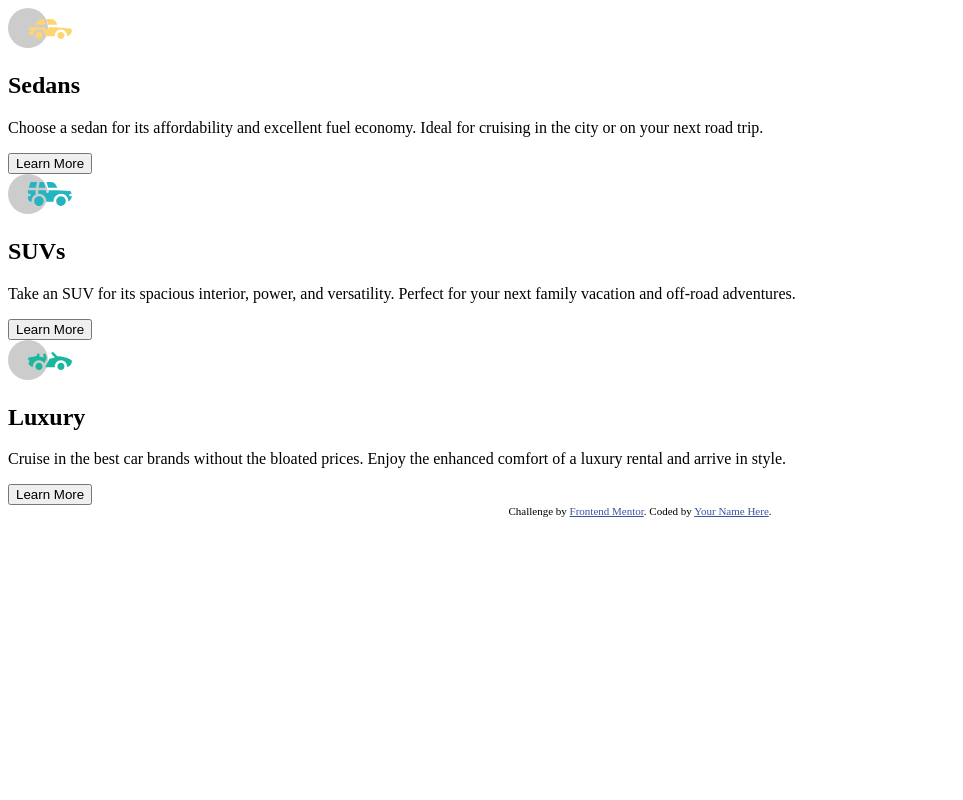
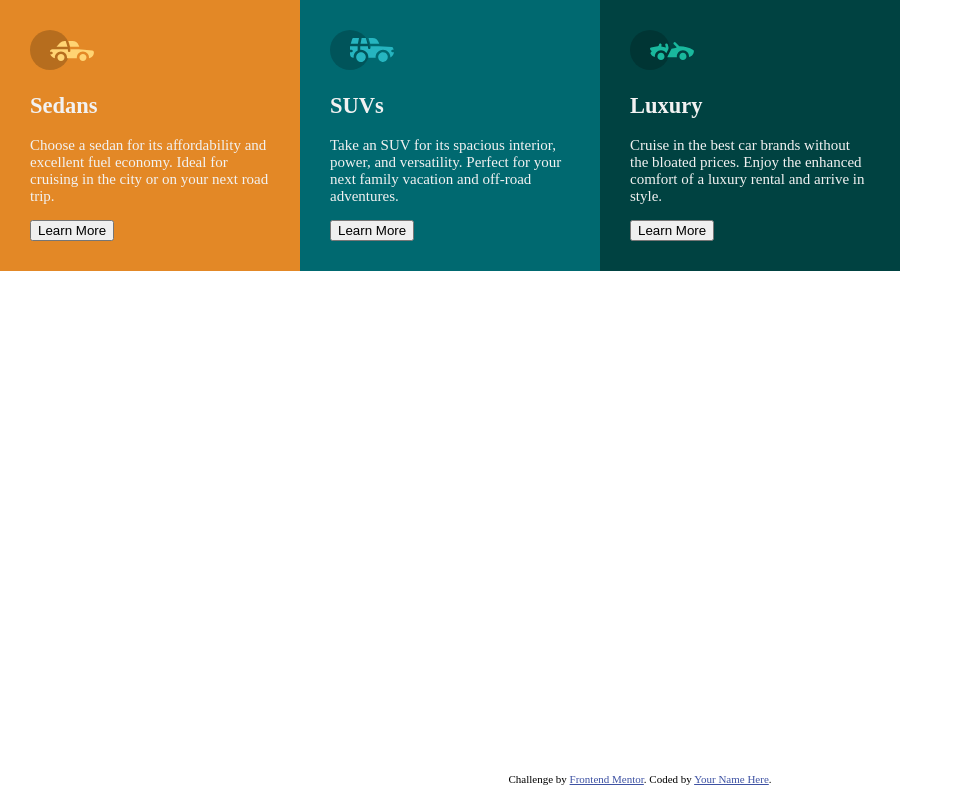
Before and after one commit to nilanshu96/3-column-preview-card-component, a plain HTML site: page index.html in a window 1280 px wide. Shown: the whole page, without its empty margins (0-963 px from the left). Drawn offline with Linux system fonts and the light colour scheme.

Commit message:
cards in flex container with equal spacing

```diff
--- a/index.html
+++ b/index.html
@@ -10,6 +10,7 @@
   <link rel="preconnect" href="https://fonts.gstatic.com">
   <link href="https://fonts.googleapis.com/css2?family=Big+Shoulders+Display:wght@700&family=Lexend+Deca&display=swap"
     rel="stylesheet">
+  <link rel="stylesheet" href="layout.css">
   <link rel="stylesheet" href="style.css">
 
   <title>Frontend Mentor | 3-column preview card component</title>
--- /dev/null
+++ b/layout.css
@@ -0,0 +1,17 @@
+html, body {
+    margin: 0;
+    padding: 0;
+    font-size: 15px;
+    min-height: 100vh;
+}
+
+* {
+    box-sizing: border-box;
+}
+
+.attribution {
+    position: absolute;
+    right: 0;
+    bottom: 1rem;
+    left: 0;
+}
--- a/style.css
+++ b/style.css
@@ -12,3 +12,26 @@
     --font-lexend-deca: font-family: 'Lexend Deca', sans-serif;
     --font-big-shoulders-display: font-family: 'Big Shoulders Display', cursive;
 }
+
+.cards_container {
+    display: flex;
+    color: var(--very-light-gray);
+    max-width: 60rem;
+}
+
+.card {
+    flex: 0 1 100%;
+    padding: 2rem;
+}
+
+.sedan-card {
+    background-color: var(--bright-orange);
+}
+
+.suv-card {
+    background-color: var(--dark-cyan);
+}
+
+.luxury-card {
+    background-color: var(--very-dark-cyan);
+}
```
